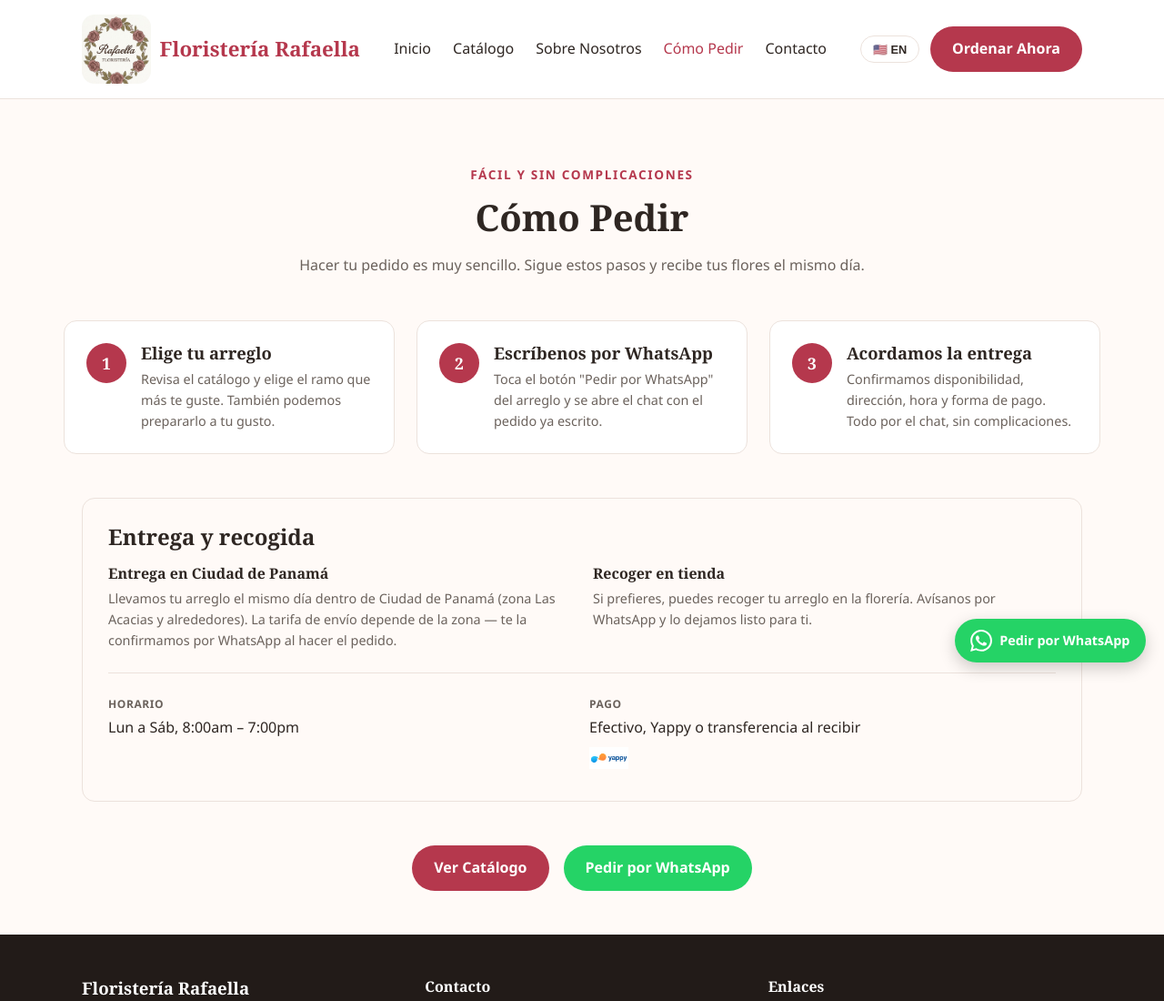
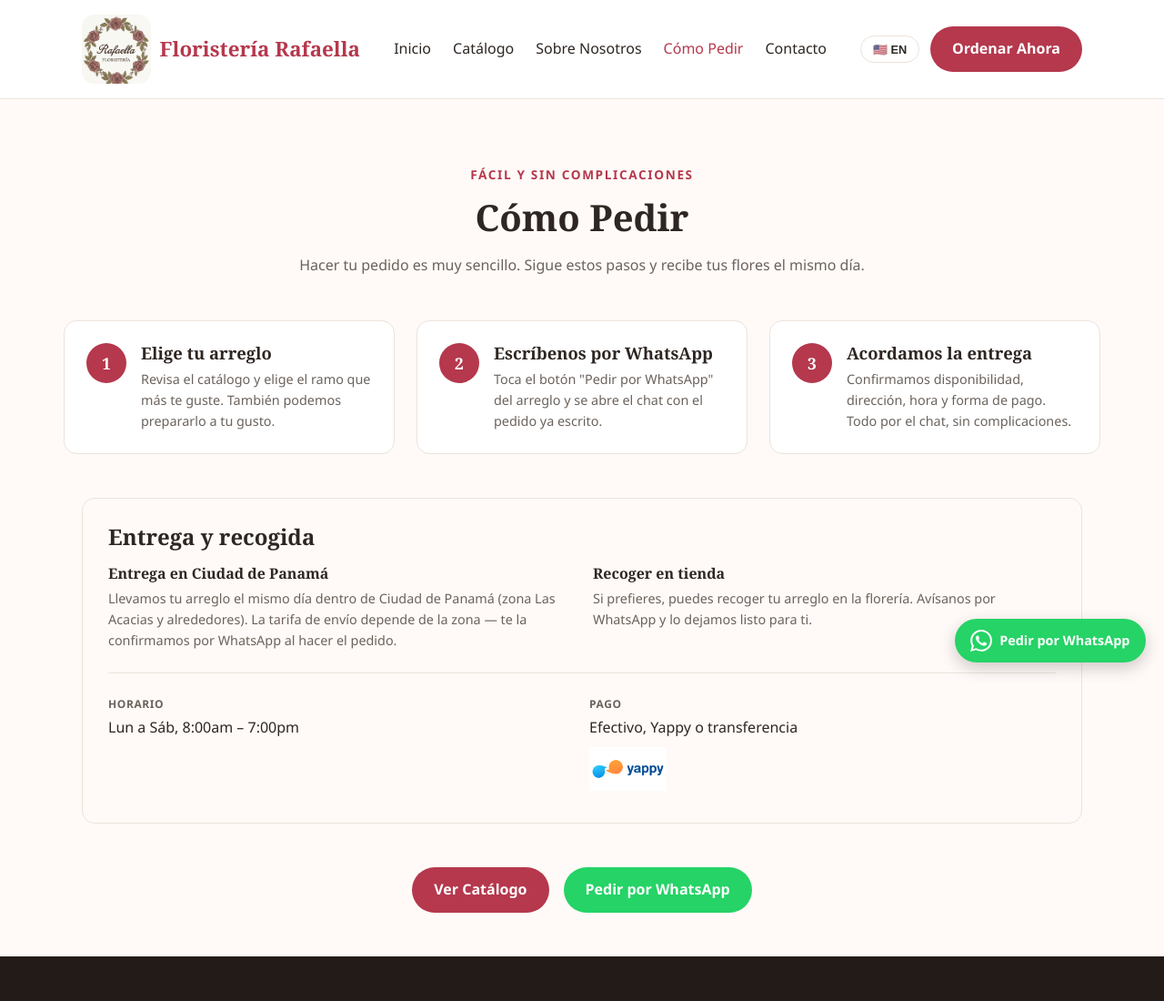
Before and after one commit to develop4God/rafaella-flowers, a website: page como-pedir.html in a window 1280 px wide. Shown: the top 1100 px of the page at 91% size. Drawn offline with Linux system fonts and the light colour scheme.

Commit message:
Remove "on delivery" wording from payment text and enlarge Yappy logo
Payment is preferably made in advance rather than on delivery, so
the copy no longer implies pay-on-arrival. Also doubles the Yappy
logo size for better visibility.

Co-Authored-By: Claude Sonnet 5 <noreply@anthropic.com>

```diff
--- a/i18n/en.json
+++ b/i18n/en.json
@@ -79,7 +79,7 @@
   "comoPedir.entrega.horarioLabel": "Hours",
   "comoPedir.entrega.horarioValor": "Mon to Sat, 8:00am – 7:00pm",
   "comoPedir.entrega.pagoLabel": "Payment",
-  "comoPedir.entrega.pagoValor": "Cash, Yappy or transfer on delivery",
+  "comoPedir.entrega.pagoValor": "Cash, Yappy or transfer",
   "comoPedir.verCatalogo": "View Catalog",
 
   "contacto.title": "Contact · Floristería Rafaella",
--- a/i18n/es.json
+++ b/i18n/es.json
@@ -79,7 +79,7 @@
   "comoPedir.entrega.horarioLabel": "Horario",
   "comoPedir.entrega.horarioValor": "Lun a Sáb, 8:00am – 7:00pm",
   "comoPedir.entrega.pagoLabel": "Pago",
-  "comoPedir.entrega.pagoValor": "Efectivo, Yappy o transferencia al recibir",
+  "comoPedir.entrega.pagoValor": "Efectivo, Yappy o transferencia",
   "comoPedir.verCatalogo": "Ver Catálogo",
 
   "contacto.title": "Contacto · Floristería Rafaella",
--- a/styles.css
+++ b/styles.css
@@ -442,7 +442,7 @@ h1, h2, h3, h4 {
   margin-top: 0.25rem;
 }
 .payment-logo {
-  height: 24px;
+  height: 48px;
   margin-top: 0.5rem;
 }
 .page-actions {
```
